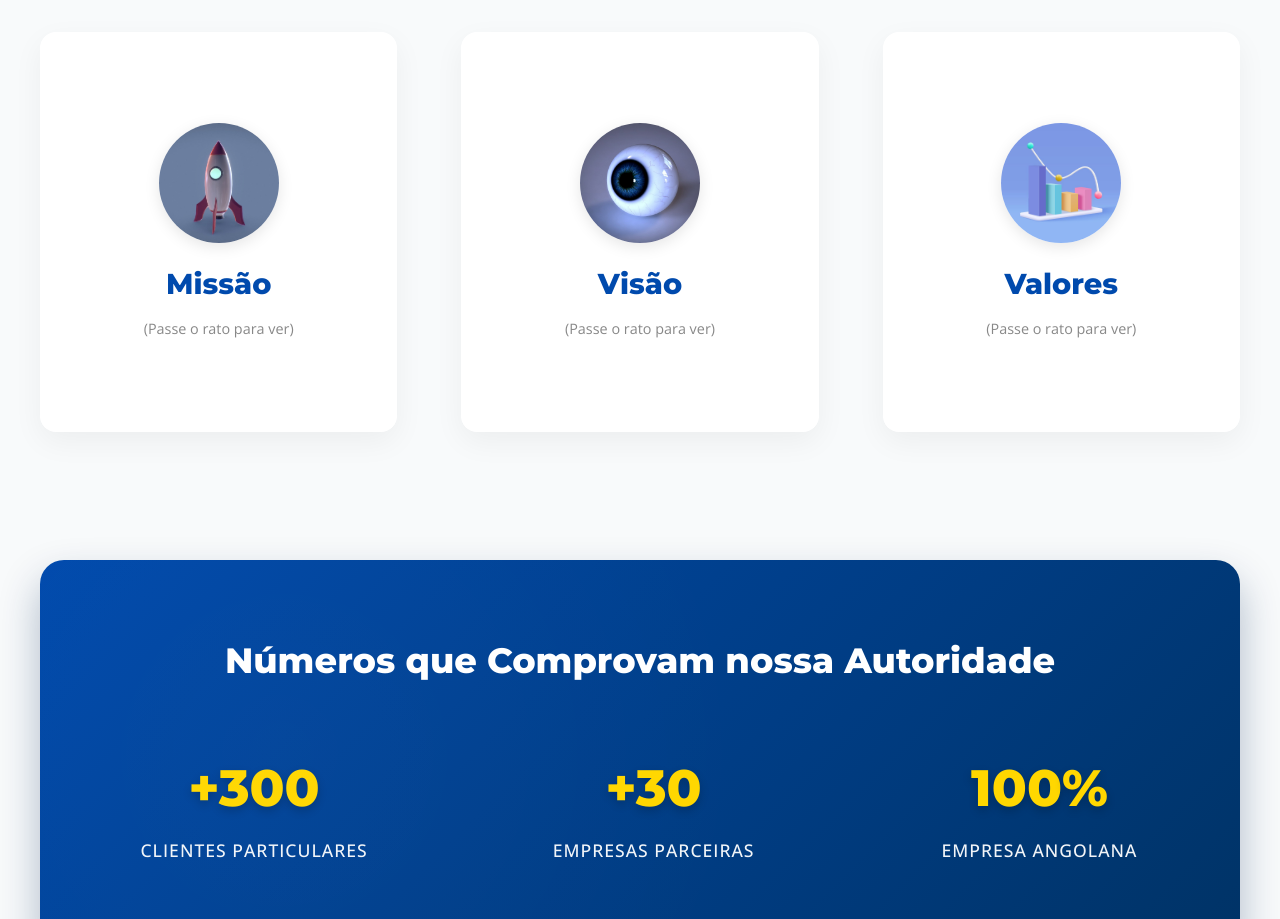
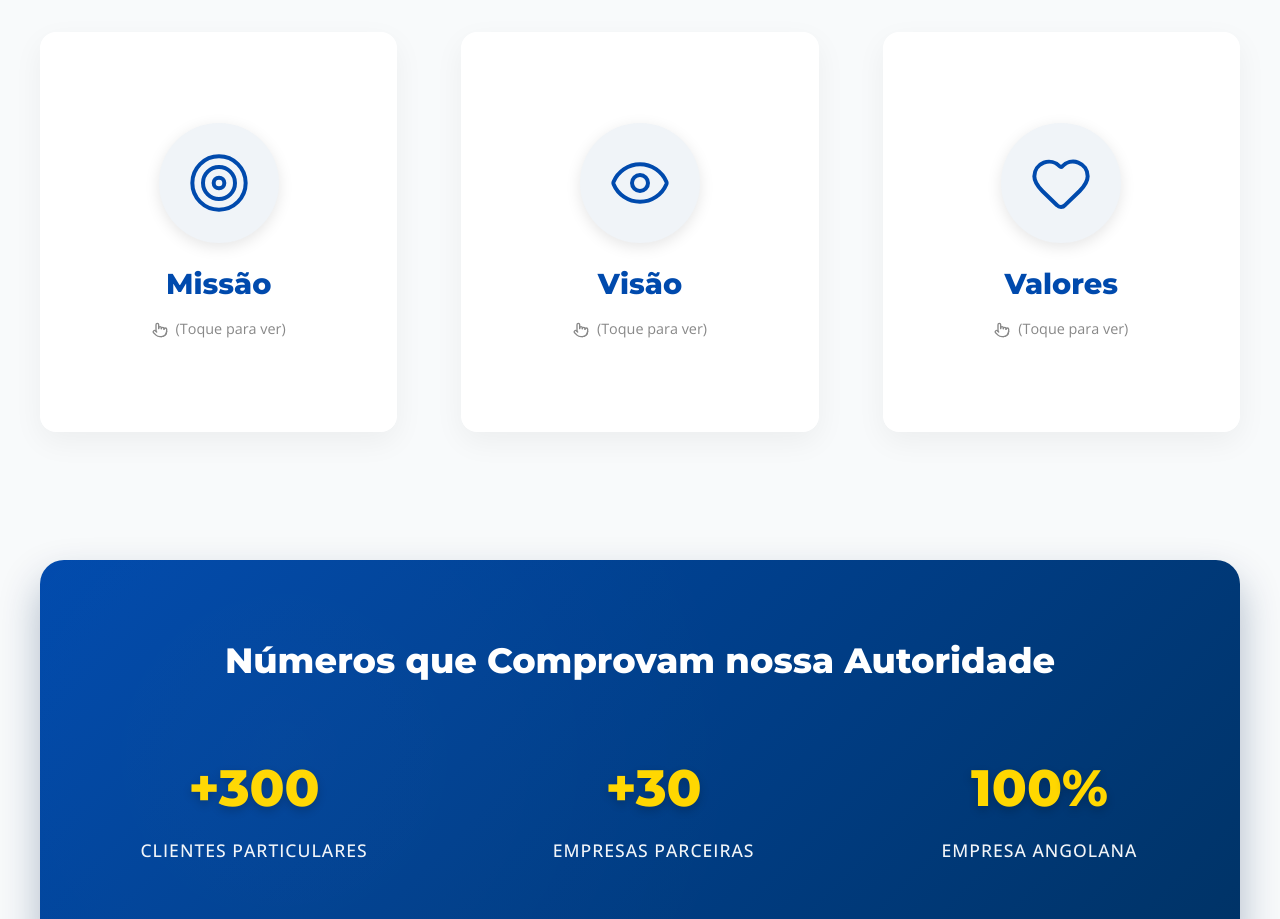
Before and after one commit to abidnegodossantos/natlou, a Next.js app: page /about in a window 1280 px wide. Shown: the part 1640-2559 px from the top of the page. Built offline with nearby package versions, Linux system fonts and the light colour scheme.

Commit message:
fix: suporte touch e novos icones lucide nos flip cards da missao, visao e valores

```diff
--- a/src/app/about/page.tsx
+++ b/src/app/about/page.tsx
@@ -2,7 +2,7 @@
 
 import { useEffect, useState, useRef, FC } from 'react';
 import Image from 'next/image';
-import { BadgeCheck } from 'lucide-react';
+import { BadgeCheck, Target, Eye, Heart, Pointer } from 'lucide-react';
 
 interface CounterProps {
   end: number;
@@ -81,6 +81,11 @@ const Counter: FC<CounterProps> = ({ end, duration = 2000, prefix = '', suffix =
 };
 
 export default function About() {
+    const [flipped, setFlipped] = useState({
+        missao: false,
+        visao: false,
+        valores: false
+    });
     useEffect(() => {
         const observer = new IntersectionObserver((entries) => {
             entries.forEach(entry => {
@@ -315,7 +320,10 @@ export default function About() {
                     marginBottom: '4rem'
                 }}>
                     {/* Mission FLIP Card */}
-                    <div className="flip-card">
+                    <div
+                        className={`flip-card ${flipped.missao ? 'is-flipped' : ''}`}
+                        onClick={() => setFlipped(prev => ({...prev, missao: !prev.missao}))}
+                    >
                         <div className="flip-card-inner">
                             {/* FRONT: Icon + Title */}
                             <div className="flip-card-front">
@@ -323,18 +331,18 @@ export default function About() {
                                     width: '120px', height: '120px', margin: '0 auto 1.5rem',
                                     position: 'relative',
                                     borderRadius: '50%',
-                                    overflow: 'hidden',
+                                    backgroundColor: 'var(--bg-secondary)',
+                                    display: 'flex',
+                                    alignItems: 'center',
+                                    justifyContent: 'center',
                                     boxShadow: '0 4px 15px rgba(0,0,0,0.1)'
                                 }}>
-                                    <Image
-                                        src="/mission-rocket.jpg"
-                                        alt="Missão Natlou"
-                                        fill
-                                        style={{ objectFit: 'cover' }}
-                                    />
+                                    <Target size={64} color="var(--primary-color)" strokeWidth={1.5} />
                                 </div>
                                 <h3 style={{ fontSize: '1.8rem', color: 'var(--primary-color)', fontWeight: '800' }}>Missão</h3>
-                                <p style={{ marginTop: '1rem', color: '#888', fontSize: '0.9rem' }}>(Passe o rato para ver)</p>
+                                <p style={{ marginTop: '1rem', color: '#888', fontSize: '0.9rem', display: 'flex', alignItems: 'center', justifyContent: 'center', gap: '0.5rem' }}>
+                                    <Pointer size={16} /> (Toque para ver)
+                                </p>
                             </div>
 
                             {/* BACK: Detailed Text */}
@@ -351,7 +359,10 @@ export default function About() {
                     </div>
 
                     {/* Vision FLIP Card */}
-                    <div className="flip-card">
+                    <div
+                        className={`flip-card ${flipped.visao ? 'is-flipped' : ''}`}
+                        onClick={() => setFlipped(prev => ({...prev, visao: !prev.visao}))}
+                    >
                         <div className="flip-card-inner">
                             {/* FRONT */}
                             <div className="flip-card-front">
@@ -359,18 +370,18 @@ export default function About() {
                                     width: '120px', height: '120px', margin: '0 auto 1.5rem',
                                     position: 'relative',
                                     borderRadius: '50%',
-                                    overflow: 'hidden',
+                                    backgroundColor: 'var(--bg-secondary)',
+                                    display: 'flex',
+                                    alignItems: 'center',
+                                    justifyContent: 'center',
                                     boxShadow: '0 4px 15px rgba(0,0,0,0.1)'
                                 }}>
-                                    <Image
-                                        src="/vision-eye.jpg"
-                                        alt="Visão Natlou"
-                                        fill
-                                        style={{ objectFit: 'cover' }}
-                                    />
+                                    <Eye size={64} color="var(--primary-color)" strokeWidth={1.5} />
                                 </div>
                                 <h3 style={{ fontSize: '1.8rem', color: 'var(--primary-color)', fontWeight: '800' }}>Visão</h3>
-                                <p style={{ marginTop: '1rem', color: '#888', fontSize: '0.9rem' }}>(Passe o rato para ver)</p>
+                                <p style={{ marginTop: '1rem', color: '#888', fontSize: '0.9rem', display: 'flex', alignItems: 'center', justifyContent: 'center', gap: '0.5rem' }}>
+                                    <Pointer size={16} /> (Toque para ver)
+                                </p>
                             </div>
 
                             {/* BACK */}
@@ -386,7 +397,10 @@ export default function About() {
                     </div>
 
                     {/* Values FLIP Card */}
-                    <div className="flip-card">
+                    <div
+                        className={`flip-card ${flipped.valores ? 'is-flipped' : ''}`}
+                        onClick={() => setFlipped(prev => ({...prev, valores: !prev.valores}))}
+                    >
                         <div className="flip-card-inner">
                             {/* FRONT */}
                             <div className="flip-card-front">
@@ -394,18 +408,18 @@ export default function About() {
                                     width: '120px', height: '120px', margin: '0 auto 1.5rem',
                                     position: 'relative',
                                     borderRadius: '50%',
-                                    overflow: 'hidden',
+                                    backgroundColor: 'var(--bg-secondary)',
+                                    display: 'flex',
+                                    alignItems: 'center',
+                                    justifyContent: 'center',
                                     boxShadow: '0 4px 15px rgba(0,0,0,0.1)'
                                 }}>
-                                    <Image
-                                        src="/values-chart.png"
-                                        alt="Valores Natlou"
-                                        fill
-                                        style={{ objectFit: 'cover' }}
-                                    />
+                                    <Heart size={64} color="var(--primary-color)" strokeWidth={1.5} />
                                 </div>
                                 <h3 style={{ fontSize: '1.8rem', color: 'var(--primary-color)', fontWeight: '800' }}>Valores</h3>
-                                <p style={{ marginTop: '1rem', color: '#888', fontSize: '0.9rem' }}>(Passe o rato para ver)</p>
+                                <p style={{ marginTop: '1rem', color: '#888', fontSize: '0.9rem', display: 'flex', alignItems: 'center', justifyContent: 'center', gap: '0.5rem' }}>
+                                    <Pointer size={16} /> (Toque para ver)
+                                </p>
                             </div>
 
                             {/* BACK */}
--- a/src/app/animations.css
+++ b/src/app/animations.css
@@ -151,8 +151,14 @@
     transform-style: preserve-3d;
 }
 
-.flip-card:hover .flip-card-inner {
+.flip-card.is-flipped .flip-card-inner {
     transform: rotateY(180deg);
+}
+
+@media (hover: hover) and (pointer: fine) {
+    .flip-card:hover .flip-card-inner {
+        transform: rotateY(180deg);
+    }
 }
 
 .flip-card-front,
```
